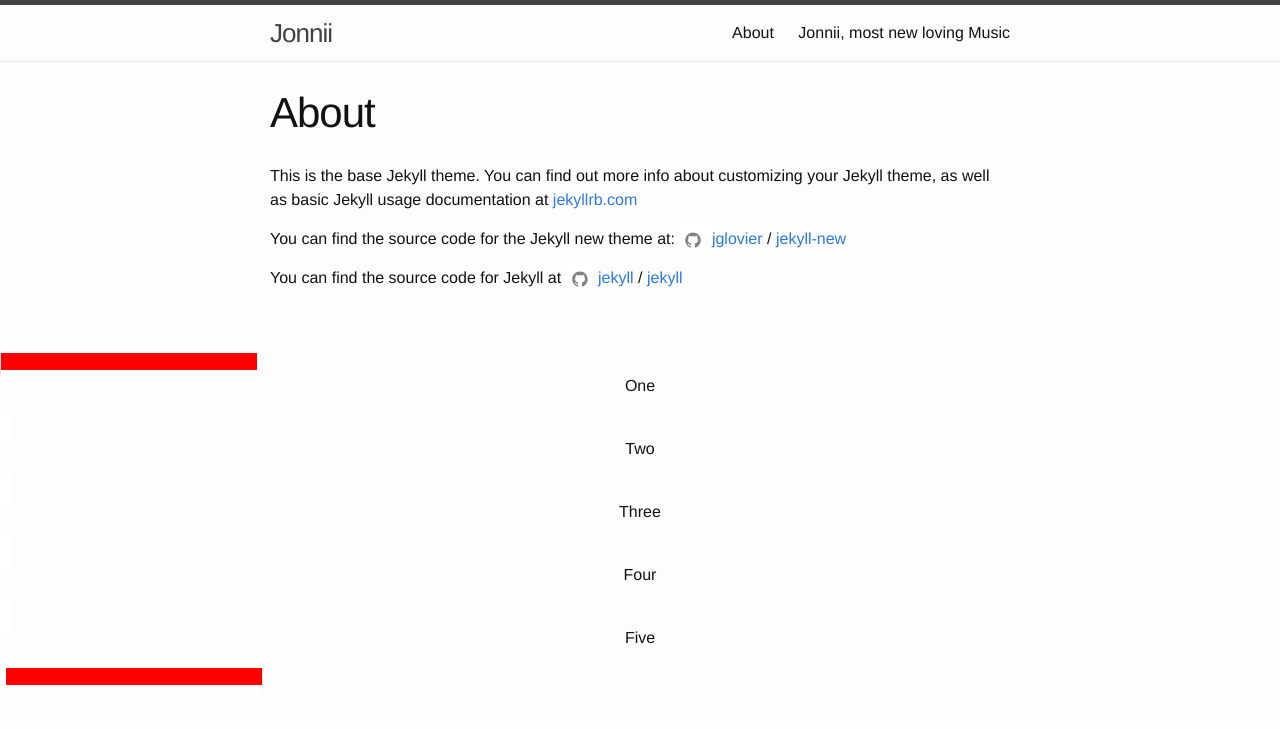
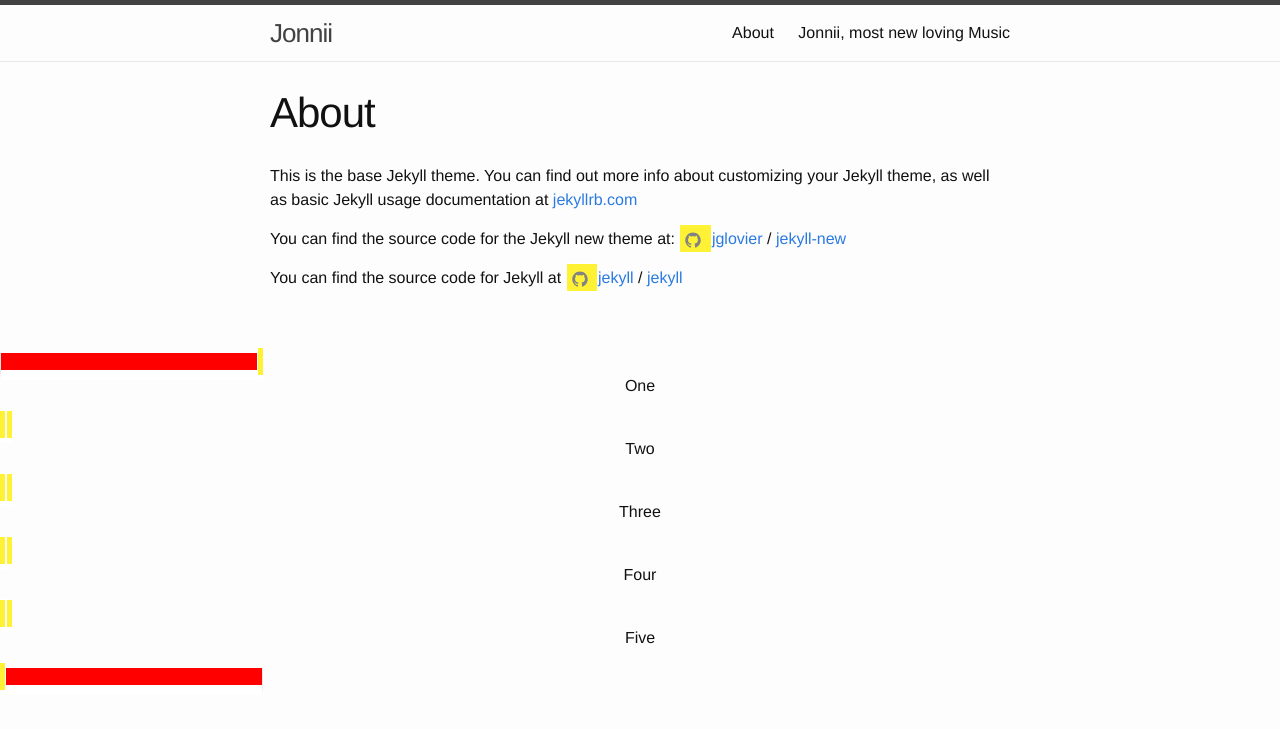
Before and after one commit to ValleHD/ValleHD.github.io, a Jekyll site: the page built from about.md, in a window 1280 px wide. Shown: the top 729 px of the page. Built offline with Jekyll 4.4.1, drawn with Linux system fonts in a browser that asks for light colours.

Commit message:
Update _layout.scss

```diff
--- a/_sass/_layout.scss
+++ b/_sass/_layout.scss
@@ -112,7 +112,7 @@
 .icon {
     width: 30px;
     display: inline;
-    background-color: #FFFFFF;
+    background-color: #FFF234;
     border: 1px solid #FFFFFF;
     padding: 5px;
 }
```
